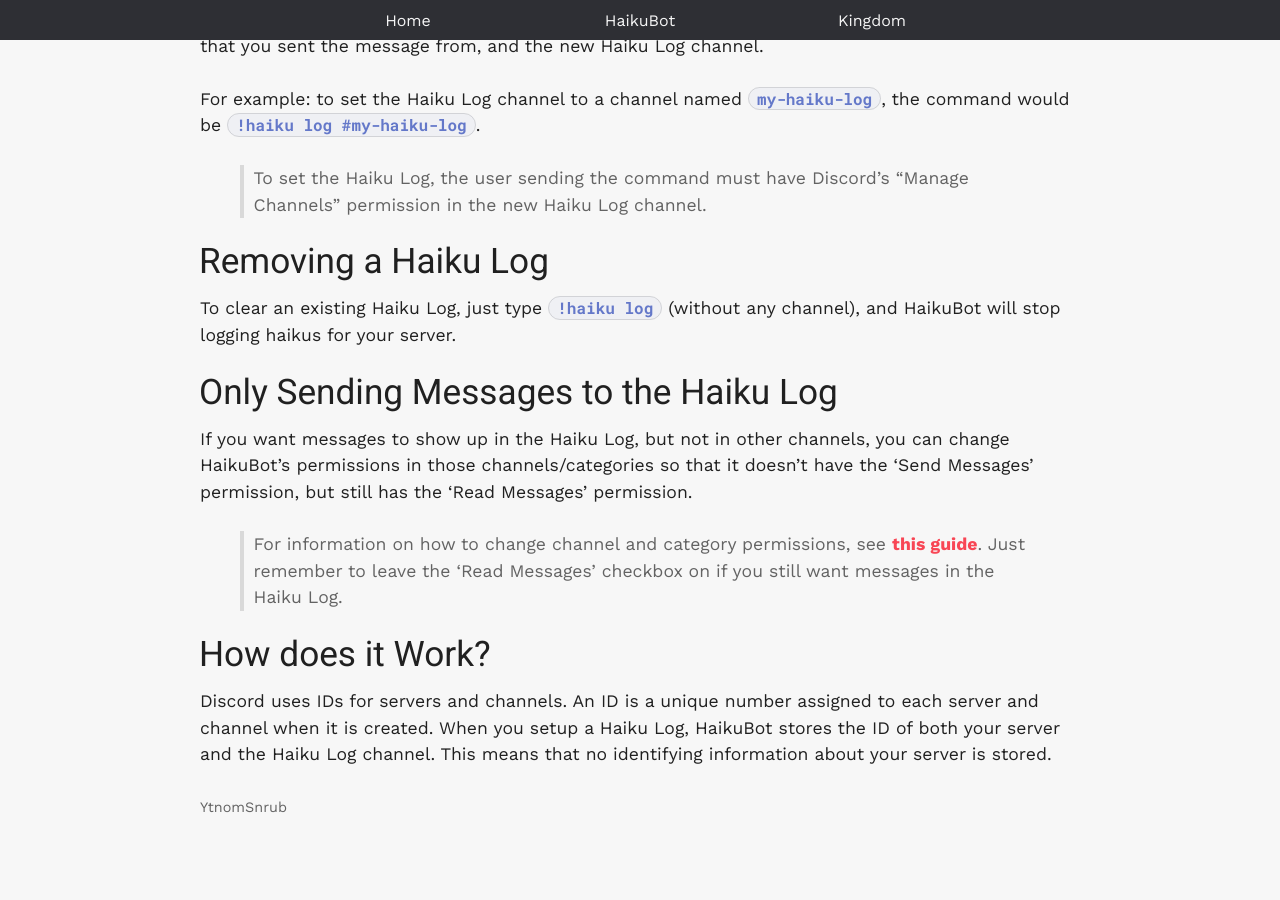
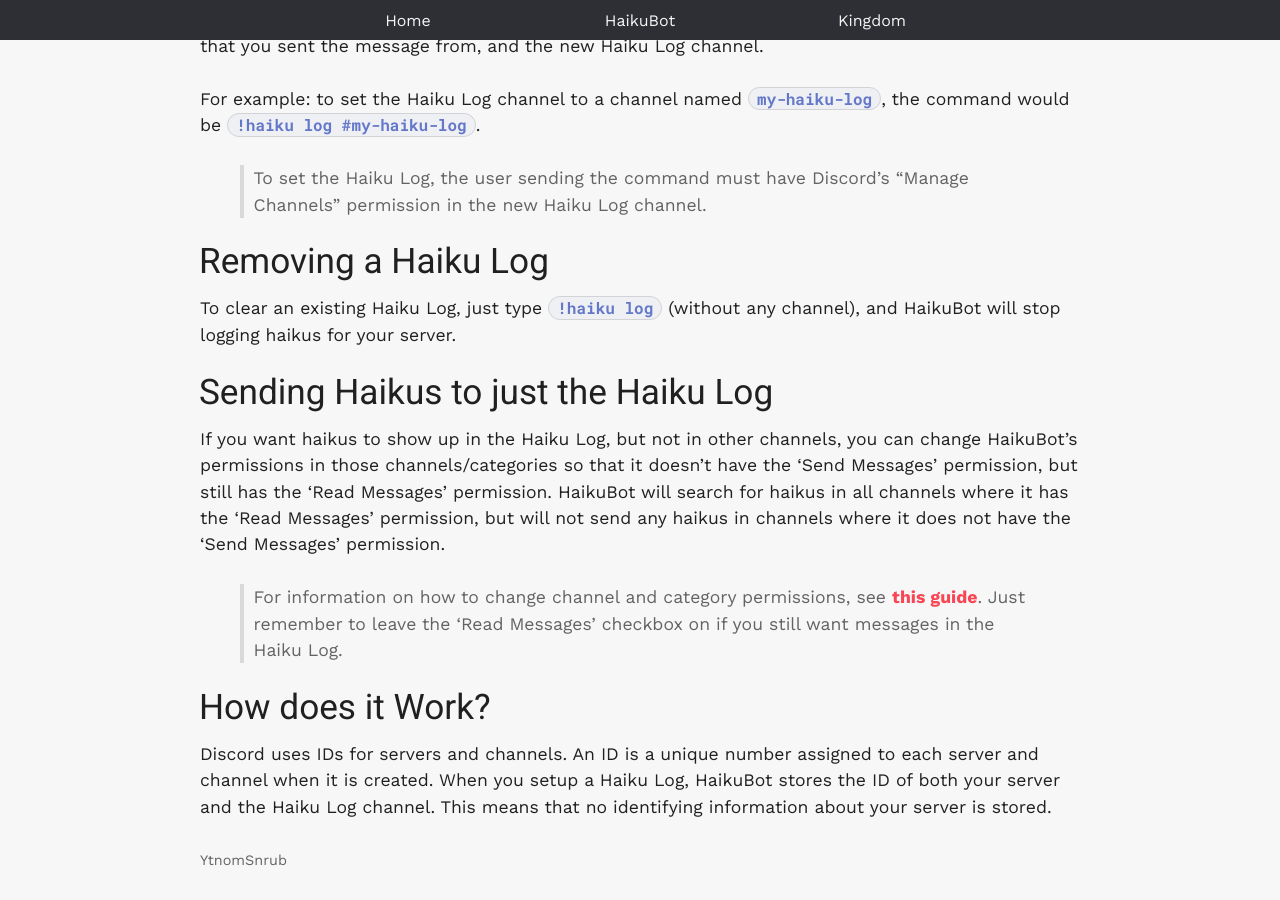
Before and after one commit to YtnomSnrub/ytnomsnrub.github.io, a Jekyll site: the page built from haikubot/guides/making-a-haiku-log.md, in a window 1280 px wide and 900 px high, scrolled down 614 px. Built offline with Jekyll 4.4.1, drawn with Linux system fonts in a browser that asks for light colours; nearby versions of some CDN libraries; our own code applies the rules of GitHub Pages for plain Markdown files; before the commit the page ends 1461 px from its top, so only the background shows below that.

Commit message:
Update making-a-haiku-log.md

```diff
--- a/haikubot/guides/making-a-haiku-log.md
+++ b/haikubot/guides/making-a-haiku-log.md
@@ -16,9 +16,9 @@
 
 To clear an existing Haiku Log, just type `!haiku log` (without any channel), and HaikuBot will stop logging haikus for your server.
 
-## Only Sending Messages to the Haiku Log
+## Sending Haikus to just the Haiku Log
 
-If you want messages to show up in the Haiku Log, but not in other channels, you can change HaikuBot's permissions in those channels/categories so that it doesn't have the 'Send Messages' permission, but still has the 'Read Messages' permission.
+If you want haikus to show up in the Haiku Log, but not in other channels, you can change HaikuBot's permissions in those channels/categories so that it doesn't have the 'Send Messages' permission, but still has the 'Read Messages' permission. HaikuBot will search for haikus in all channels where it has the 'Read Messages' permission, but will not send any haikus in channels where it does not have the 'Send Messages' permission.
 
 > For information on how to change channel and category permissions, see [this guide](./restricting-haikubot). Just remember to leave the 'Read Messages' checkbox on if you still want messages in the Haiku Log.
 
```
